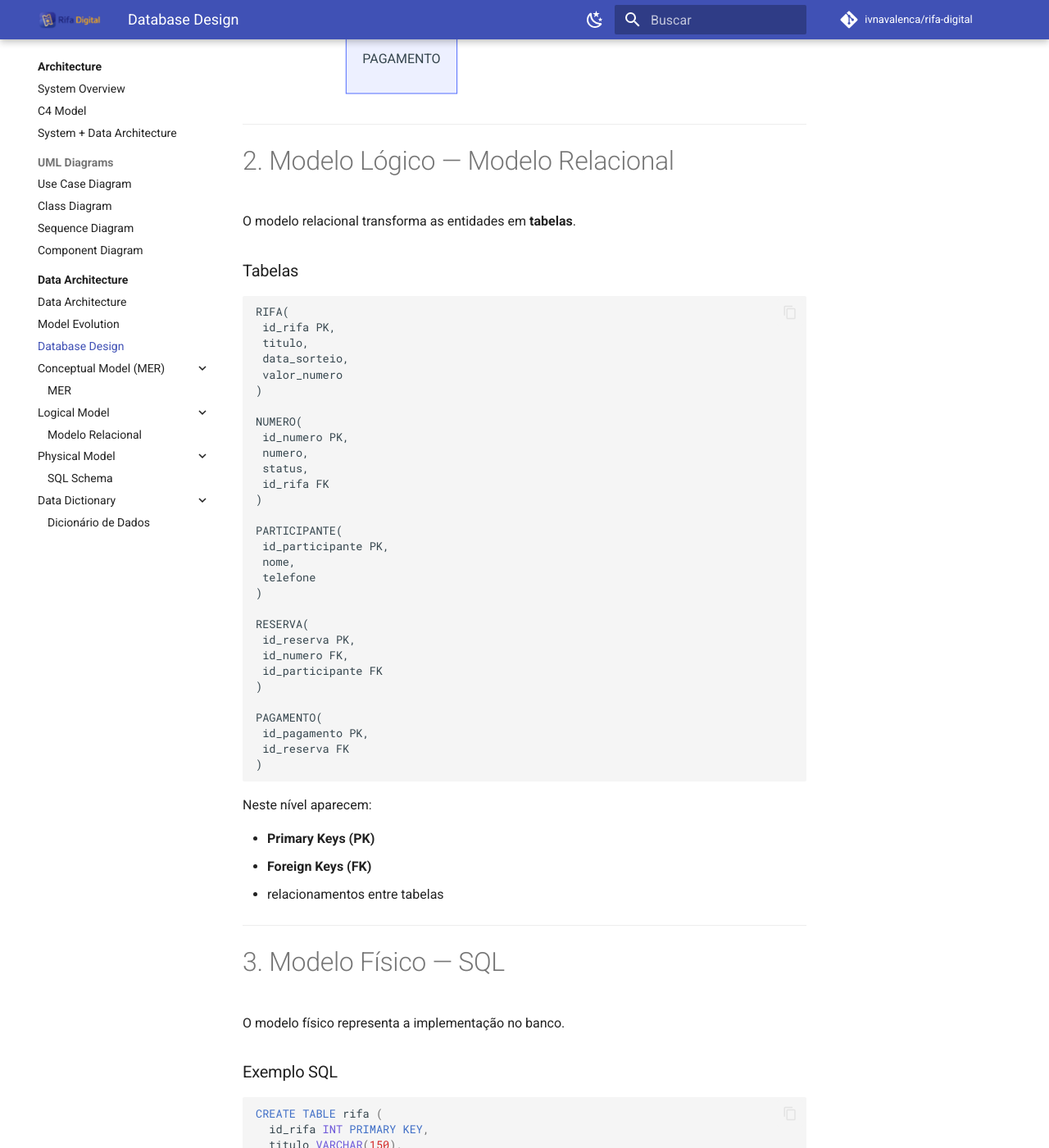
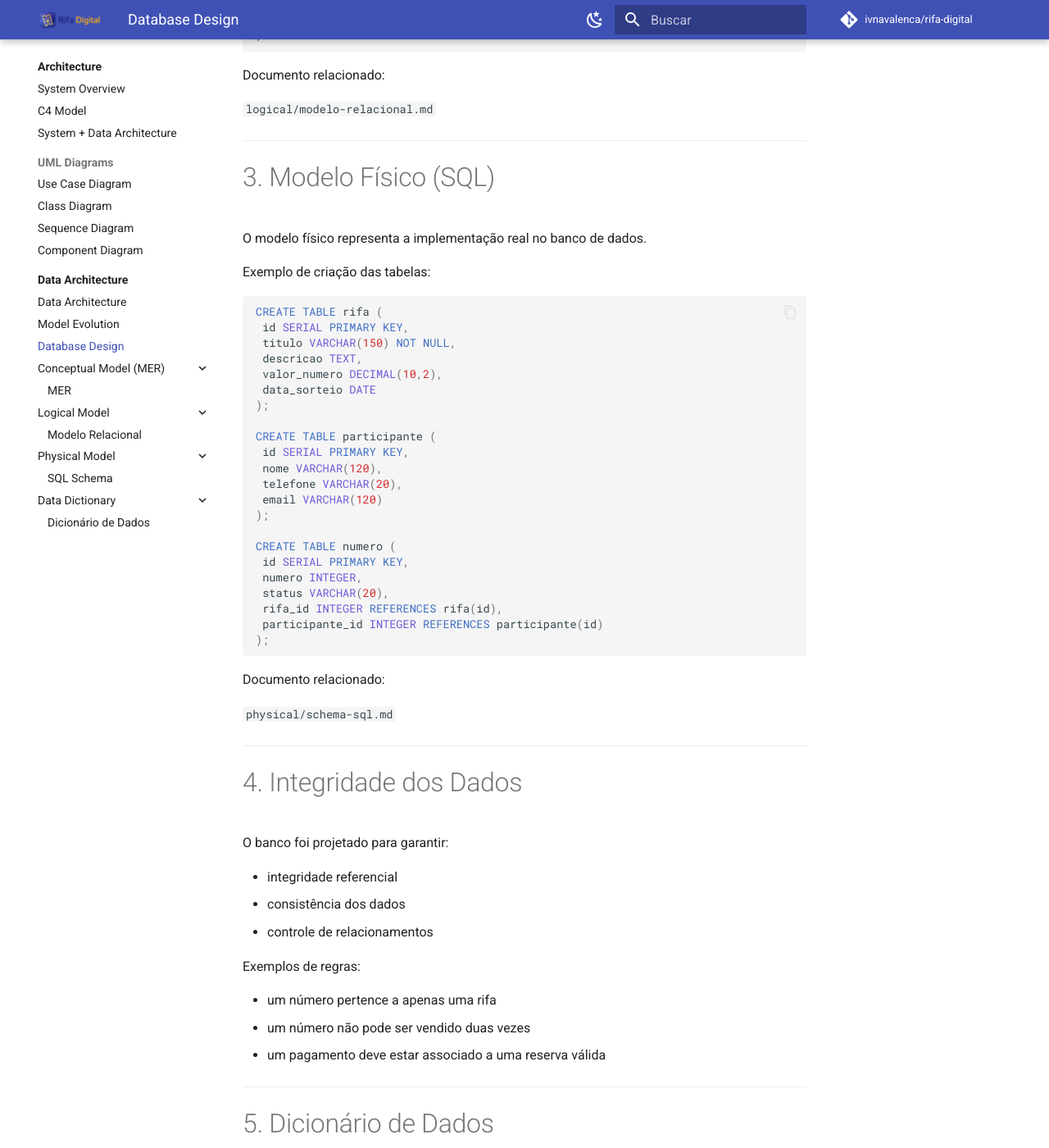
Before and after one commit to ivnavalenca/rifa-digital, an MkDocs documentation site: the page built from docs/architecture/data/database-design.md, in a window 1280 px wide and 1400 px high, scrolled down 1888 px. Shown: the whole window at 82% size. Built offline with MkDocs 1.6.1 and Material for MkDocs 9.7.7, drawn with Linux system fonts in a browser that asks for light colours; comment, search, counter and statistics services are not loaded; some of the changed text lies outside the part shown.

Commit message:
Update database-design.md

````diff
--- a/docs/architecture/data/database-design.md
+++ b/docs/architecture/data/database-design.md
@@ -1,160 +1,24 @@
+# Database Design --- Rifa Digital
 
-# Database Design — Rifa Digital
+Este documento descreve o **design do banco de dados** do sistema **Rifa
+Digital**, mostrando como a modelagem evolui do **MER (Modelo
+Entidade‑Relacionamento)** até a implementação do banco utilizando
+**SQL**.
 
-Este documento apresenta o **processo de modelagem de dados** do sistema **Rifa Digital**.
+O objetivo é apresentar de forma clara as etapas de modelagem de dados
+utilizadas no projeto.
 
-Ele demonstra como um banco de dados é projetado em três etapas principais:
+------------------------------------------------------------------------
 
-1. **Modelo Conceitual — MER**
-2. **Modelo Lógico — Modelo Relacional**
-3. **Modelo Físico — SQL (DDL)**
+# Visão Geral do Design do Banco
 
-Esse fluxo corresponde ao processo clássico de **engenharia de banco de dados**.
-
----
-
-# Visão Geral da Modelagem
-
-```mermaid
+``` mermaid
 flowchart LR
 
-MER[Modelo Conceitual<br>MER] --> REL[Modelo Lógico<br>Modelo Relacional]
-REL --> SQL[Modelo Físico<br>SQL]
-SQL --> DB[(Banco de Dados)]
-```
-
----
-
-# 1. Modelo Conceitual — MER
-
-O **Modelo Entidade‑Relacionamento** descreve:
-
-- entidades
-- atributos
-- relacionamentos
-- cardinalidades
-
-Neste nível **não existem tabelas**, apenas conceitos.
-
-### Entidades do sistema
-
-- RIFA
-- NUMERO
-- PARTICIPANTE
-- RESERVA
-- PAGAMENTO
-
-### Diagrama MER
-
-```mermaid
-erDiagram
-
-RIFA ||--o{ NUMERO : possui
-NUMERO ||--o| RESERVA : reservado
-PARTICIPANTE ||--o{ RESERVA : realiza
-RESERVA ||--|| PAGAMENTO : gera
-```
-
----
-
-# 2. Modelo Lógico — Modelo Relacional
-
-O modelo relacional transforma as entidades em **tabelas**.
-
-### Tabelas
-
-```
-RIFA(
- id_rifa PK,
- titulo,
- data_sorteio,
- valor_numero
-)
-
-NUMERO(
- id_numero PK,
- numero,
- status,
- id_rifa FK
-)
-
-PARTICIPANTE(
- id_participante PK,
- nome,
- telefone
-)
-
-RESERVA(
- id_reserva PK,
- id_numero FK,
- id_participante FK
-)
-
-PAGAMENTO(
- id_pagamento PK,
- id_reserva FK
-)
-```
-
-Neste nível aparecem:
-
-- **Primary Keys (PK)**
-- **Foreign Keys (FK)**
-- relacionamentos entre tabelas
-
----
-
-# 3. Modelo Físico — SQL
-
-O modelo físico representa a implementação no banco.
-
-### Exemplo SQL
-
-```sql
-CREATE TABLE rifa (
-  id_rifa INT PRIMARY KEY,
-  titulo VARCHAR(150),
-  data_sorteio DATE,
-  valor_numero DECIMAL(10,2)
-);
-
-CREATE TABLE numero (
-  id_numero INT PRIMARY KEY,
-  numero INT,
-  status VARCHAR(20),
-  id_rifa INT,
-  FOREIGN KEY (id_rifa) REFERENCES rifa(id_rifa)
-);
-```
-
-Aqui definimos:
-
-- tipos de dados
-- constraints
-- índices
-- integridade referencial
-
----
-
-# Comparação dos Modelos
-
-| Nível | Modelo | Objetivo |
-|------|------|------|
-| Conceitual | MER | Entender o domínio do problema |
-| Lógico | Modelo Relacional | Estruturar tabelas |
-| Físico | SQL | Implementar no banco de dados |
-
----
-
-# Fluxo Completo da Modelagem
-
-```mermaid
-flowchart TD
-
 A[Requisitos do Sistema]
-B[MER]
-C[Modelo Relacional]
-D[SQL]
+B[Modelo Conceitual - MER]
+C[Modelo Lógico - Modelo Relacional]
+D[Modelo Físico - SQL]
 E[(Banco de Dados)]
 
 A --> B
@@ -163,18 +27,149 @@
 D --> E
 ```
 
----
+Cada etapa representa um nível diferente de abstração na modelagem de
+dados.
 
-# Conclusão
+------------------------------------------------------------------------
 
-A modelagem de dados segue uma evolução:
+# 1. Modelo Conceitual (MER)
 
-```
-MER → Modelo Relacional → SQL → Banco de Dados
+O **Modelo Entidade‑Relacionamento** descreve o domínio do problema.
+
+Entidades principais do sistema:
+
+-   Rifa
+-   Número
+-   Participante
+-   Reserva
+-   Pagamento
+-   Sorteio
+
+Este modelo identifica:
+
+-   entidades
+-   atributos
+-   relacionamentos
+-   cardinalidades
+
+Documento relacionado:
+
+`conceptual/mer.md`
+
+------------------------------------------------------------------------
+
+# 2. Modelo Lógico (Modelo Relacional)
+
+O modelo relacional transforma as entidades do MER em **tabelas**.
+
+Regras principais de transformação:
+
+  MER              Modelo Relacional
+  ---------------- -------------------
+  Entidade         Tabela
+  Atributo         Coluna
+  Identificador    Chave Primária
+  Relacionamento   Chave Estrangeira
+
+Exemplo simplificado:
+
+    RIFA(
+     id PK,
+     titulo,
+     descricao,
+     valor_numero,
+     data_sorteio
+    )
+
+    NUMERO(
+     id PK,
+     numero,
+     status,
+     rifa_id FK
+    )
+
+Documento relacionado:
+
+`logical/modelo-relacional.md`
+
+------------------------------------------------------------------------
+
+# 3. Modelo Físico (SQL)
+
+O modelo físico representa a implementação real no banco de dados.
+
+Exemplo de criação das tabelas:
+
+``` sql
+CREATE TABLE rifa (
+ id SERIAL PRIMARY KEY,
+ titulo VARCHAR(150) NOT NULL,
+ descricao TEXT,
+ valor_numero DECIMAL(10,2),
+ data_sorteio DATE
+);
+
+CREATE TABLE participante (
+ id SERIAL PRIMARY KEY,
+ nome VARCHAR(120),
+ telefone VARCHAR(20),
+ email VARCHAR(120)
+);
+
+CREATE TABLE numero (
+ id SERIAL PRIMARY KEY,
+ numero INTEGER,
+ status VARCHAR(20),
+ rifa_id INTEGER REFERENCES rifa(id),
+ participante_id INTEGER REFERENCES participante(id)
+);
 ```
 
-Essa abordagem permite:
+Documento relacionado:
 
-- melhor entendimento do domínio
-- organização correta dos dados
-- implementação segura no banco de dados
+`physical/schema-sql.md`
+
+------------------------------------------------------------------------
+
+# 4. Integridade dos Dados
+
+O banco foi projetado para garantir:
+
+-   integridade referencial
+-   consistência dos dados
+-   controle de relacionamentos
+
+Exemplos de regras:
+
+-   um número pertence a apenas uma rifa
+-   um número não pode ser vendido duas vezes
+-   um pagamento deve estar associado a uma reserva válida
+
+------------------------------------------------------------------------
+
+# 5. Dicionário de Dados
+
+O **dicionário de dados** documenta cada campo do banco.
+
+Ele descreve:
+
+-   nome da coluna
+-   tipo de dado
+-   descrição
+-   obrigatoriedade
+-   relacionamentos
+
+Documento relacionado:
+
+`dictionary/dicionario-dados.md`
+
+------------------------------------------------------------------------
+
+# Benefícios da Modelagem
+
+Seguir esse processo de design traz vantagens importantes:
+
+-   maior clareza na estrutura dos dados
+-   facilidade de manutenção do banco
+-   redução de erros de modelagem
+-   melhor rastreabilidade entre requisitos e dados
````
